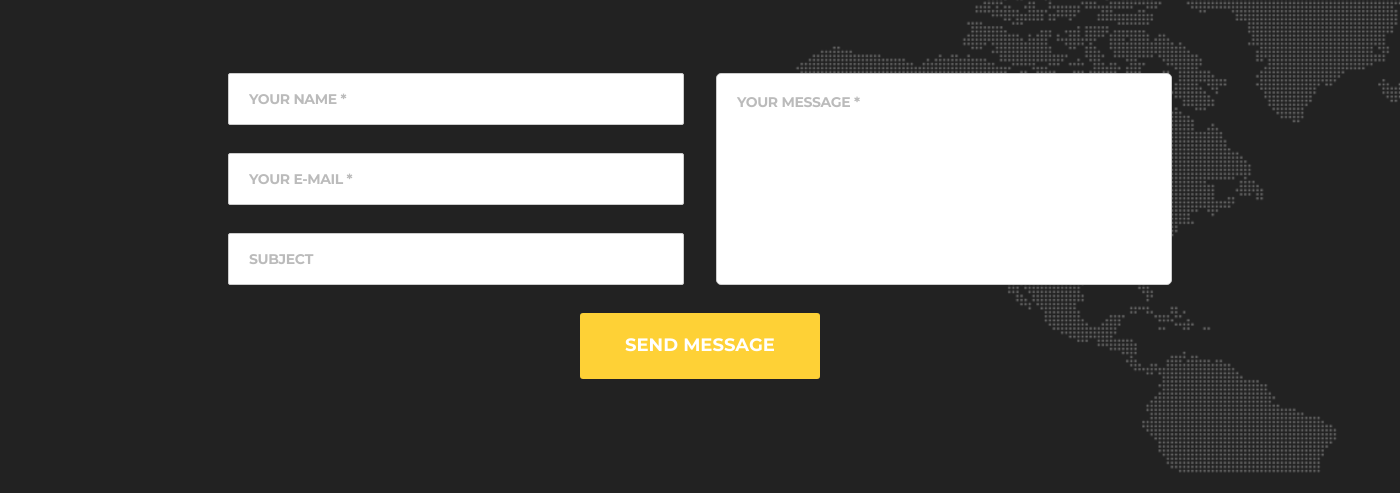
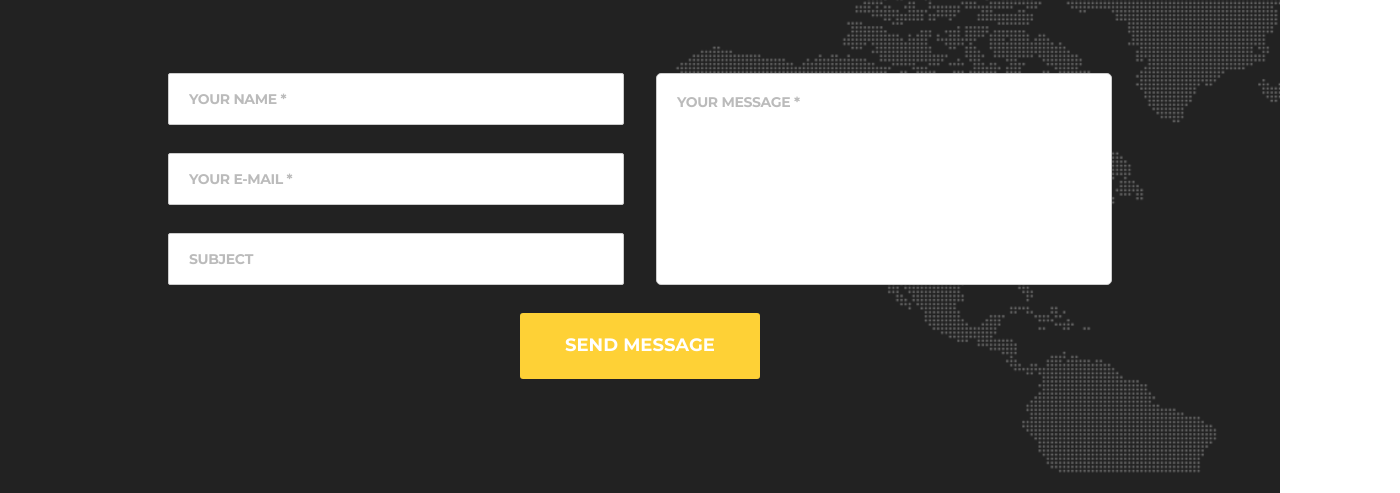
Before and after one commit to VadimBerezenskiy/module-07, a plain HTML site: page index.html in a window 1280 px wide. Shown: the part 865-1358 px from the top of the page, 1400 px wide, since content can reach past the window. Drawn offline with Linux system fonts and the light colour scheme; a web font is replaced by a local one.

Commit message:
edits wight

```diff
--- a/css/styles.css
+++ b/css/styles.css
@@ -211,7 +211,7 @@ a {
 
 /* CONTACT */
 .box-contact-section {
-  width: 1400px;
+  width: 100%;
   margin: 0 auto;
   position: relative;
   background: var(--main-color) url(../img/Map_Image.png) right bottom 20px
```
